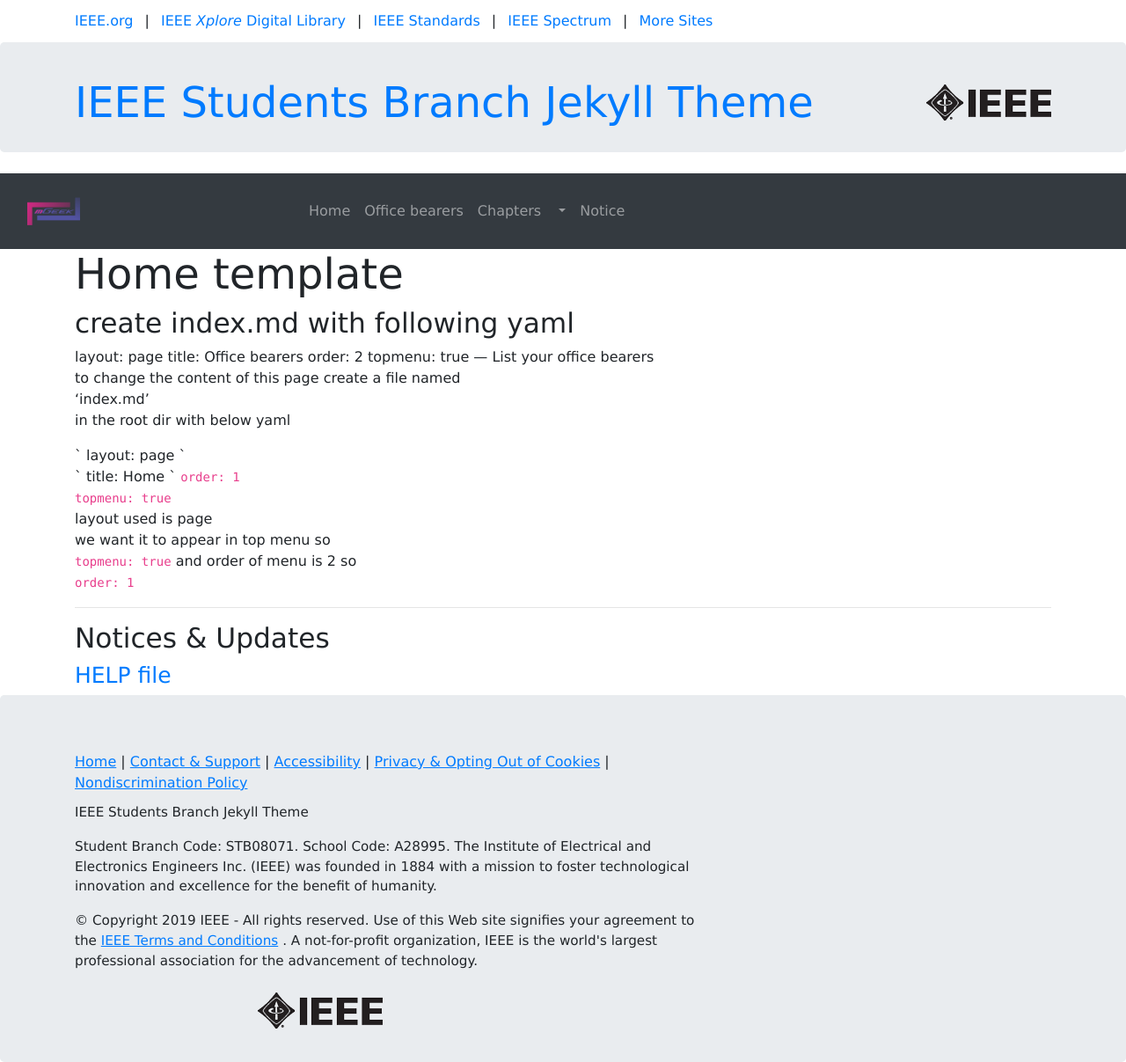
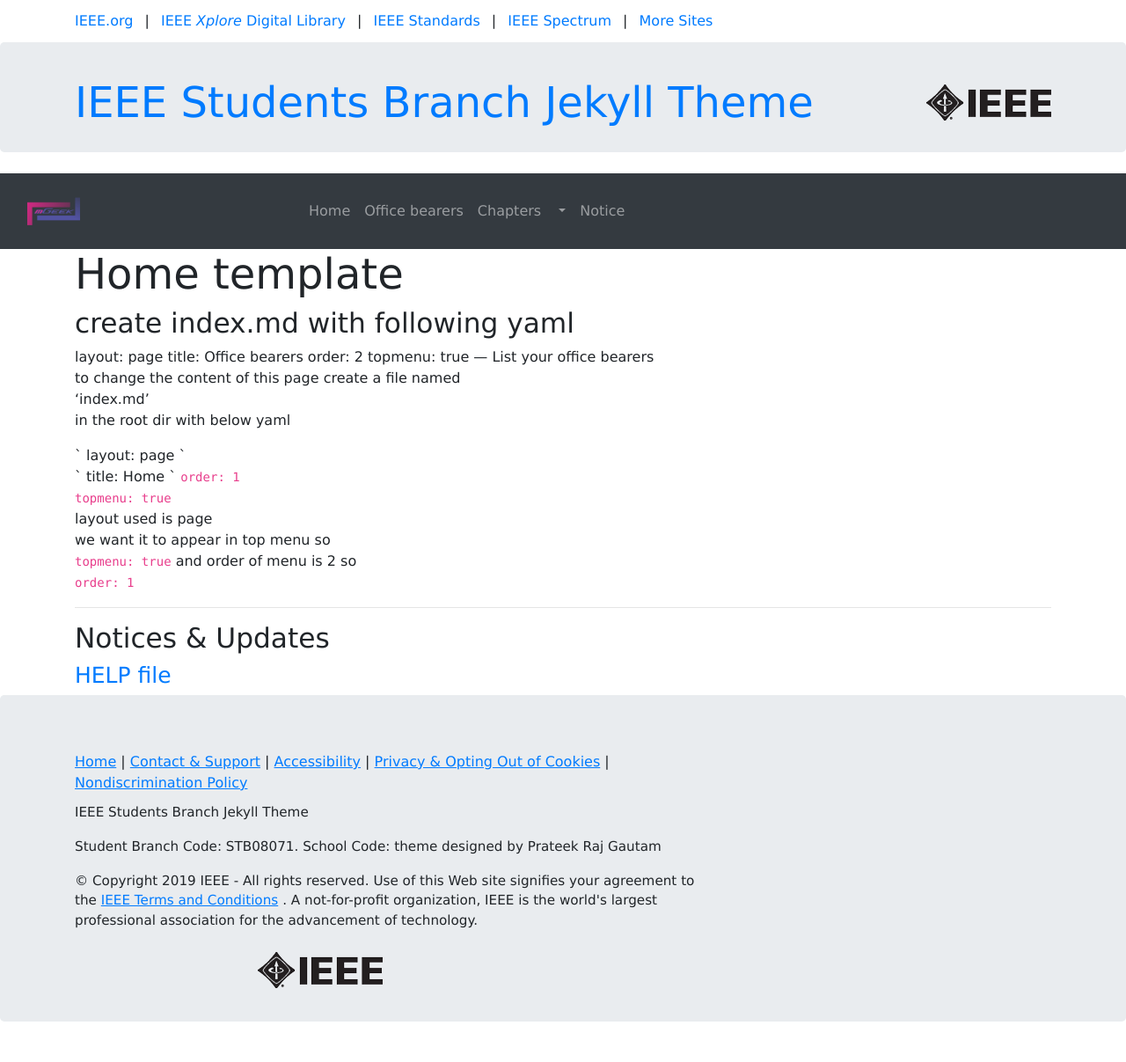
Before and after one commit to mgeekin/IEEE-Student-branch-Jekyll-theme, a Jekyll site: the page built from index.md, in a window 1280 px wide. Shown: the whole page at 88% size. Built offline with Jekyll 4.4.1, drawn with Linux system fonts in a browser that asks for light colours; comment, search, counter and statistics services are not loaded; after the commit the page ends 1161 px from its top, so only the background shows below that.

Commit message:
description

```diff
--- a/_config.yml
+++ b/_config.yml
@@ -16,7 +16,7 @@
 title: IEEE Students Branch Jekyll Theme
 email: prateekrajgautam@gmail.com
 description: >- # this means to ignore newlines until "baseurl:"
-  Student Branch Code: STB08071. School Code: A28995. The Institute of Electrical and Electronics Engineers Inc. (IEEE) was founded in 1884 with a mission to foster technological innovation and excellence for the benefit of humanity.
+  Student Branch Code: STB08071. School Code: theme designed by Prateek Raj Gautam
 baseurl: "/ieee-students-branch-jekyll-theme" # the subpath of your site, e.g. /blog
 url: "https://mgeekin.github.io" # the base hostname & protocol for your site, e.g. http://example.com
 twitter_username: prateekrgautam
```
